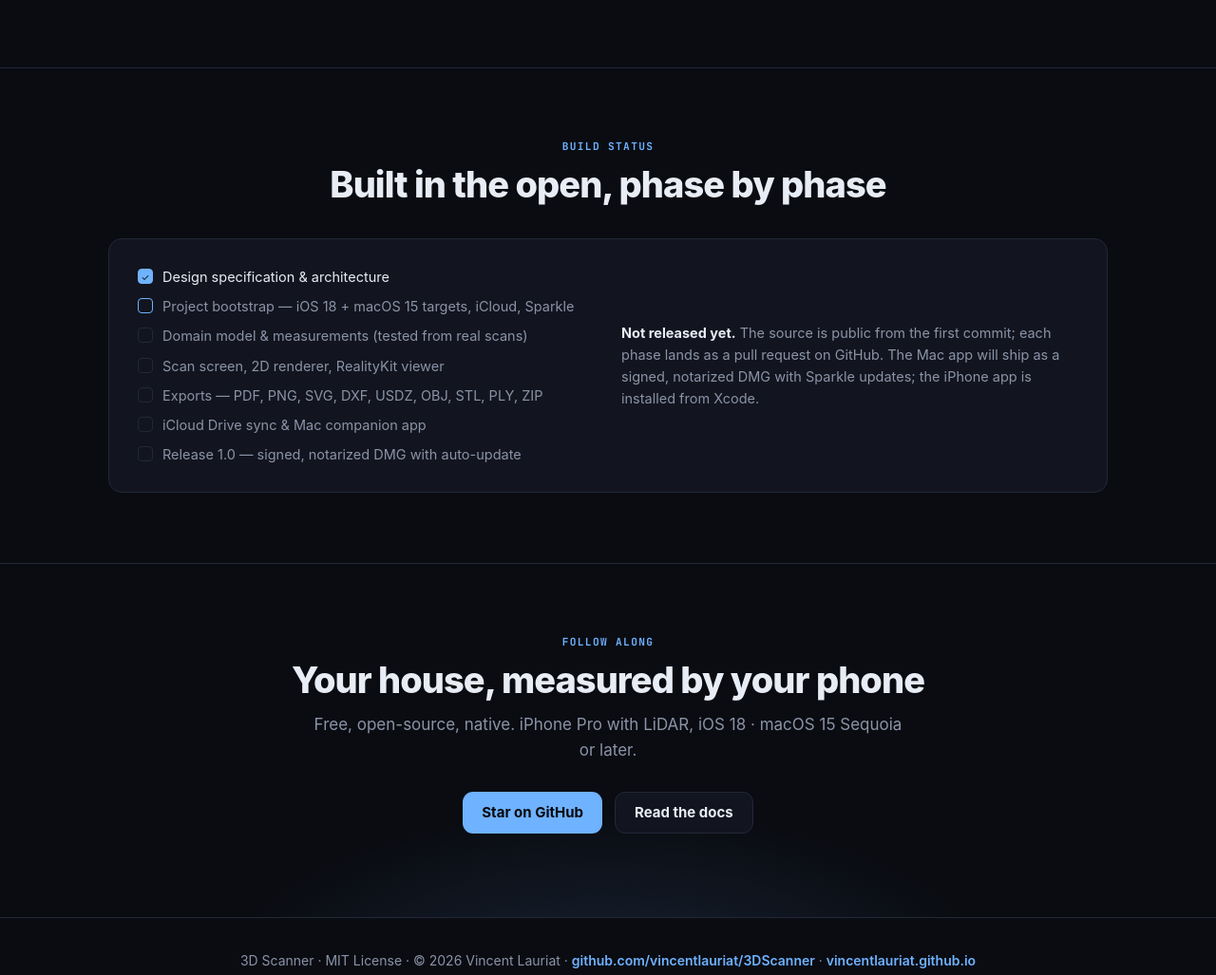
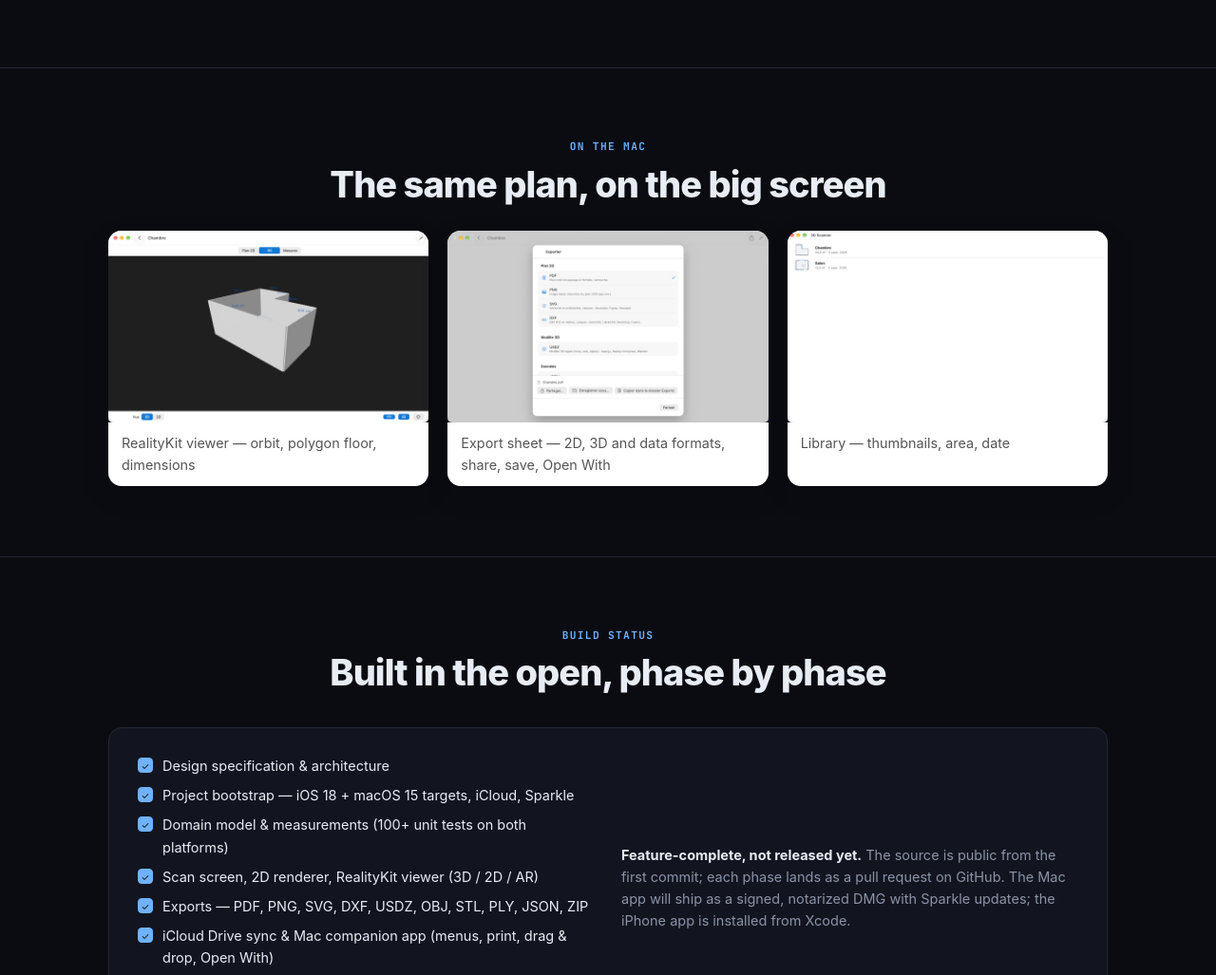
Before and after one commit to vincentlauriat/3DScanner, a plain HTML site: page docs/index.html in a window 1280 px wide. Shown: the part 2004-3031 px from the top of the page at 95% size. Drawn offline with Linux system fonts and the light colour scheme.

Commit message:
docs: landing page progress and Mac screenshots gallery

```diff
--- a/docs/index.html
+++ b/docs/index.html
@@ -124,6 +124,11 @@
     .status{grid-template-columns:1fr}
     .nav-links a:not(.btn){display:none}
   }
+
+    .shots{display:grid;grid-template-columns:repeat(auto-fit,minmax(280px,1fr));gap:20px;margin-top:28px}
+    .shots figure{margin:0;border-radius:14px;overflow:hidden;box-shadow:0 10px 30px rgba(0,0,0,.12);background:#fff}
+    .shots img{display:block;width:100%;height:auto}
+    .shots figcaption{padding:10px 14px;font-size:.9rem;color:#555}
 </style>
 </head>
 <body>
@@ -221,6 +226,18 @@
   </div>
 </div></section>
 
+<section id="shots"><div class="wrap">
+  <div class="center">
+    <p class="eyebrow"><span class="en">on the Mac</span><span class="fr">sur le Mac</span><span class="zh">在 Mac 上</span></p>
+    <h2><span class="en">The same plan, on the big screen</span><span class="fr">Le même plan, sur grand écran</span><span class="zh">同一份平面圖，在大螢幕上</span></h2>
+  </div>
+  <div class="shots">
+    <figure><img src="screenshots/mac-viewer-3d.png" alt="3D viewer on the Mac" loading="lazy"><figcaption><span class="en">RealityKit viewer — orbit, polygon floor, dimensions</span><span class="fr">Visualiseur RealityKit — orbite, sol polygonal, cotes</span><span class="zh">RealityKit 檢視器——環繞、多邊形地板、尺寸</span></figcaption></figure>
+    <figure><img src="screenshots/mac-export.png" alt="Export sheet on the Mac" loading="lazy"><figcaption><span class="en">Export sheet — 2D, 3D and data formats, share, save, Open With</span><span class="fr">Feuille d'export — formats 2D, 3D et données, partage, enregistrement, Ouvrir avec</span><span class="zh">匯出表單——2D、3D 與資料格式，分享、儲存、打開方式</span></figcaption></figure>
+    <figure><img src="screenshots/mac-list.png" alt="Room library on the Mac" loading="lazy"><figcaption><span class="en">Library — thumbnails, area, date</span><span class="fr">Bibliothèque — vignettes, surface, date</span><span class="zh">資料庫——縮圖、面積、日期</span></figcaption></figure>
+  </div>
+</div></section>
+
 <section id="status"><div class="wrap">
   <div class="center">
     <p class="eyebrow"><span class="en">build status</span><span class="fr">avancement</span><span class="zh">開發進度</span></p>
@@ -229,14 +246,14 @@
   <div class="status">
     <ol id="phases">
       <li class="done"><span class="box">✓</span><span><span class="en">Design specification &amp; architecture</span><span class="fr">Spécification et architecture</span><span class="zh">設計規格與架構</span></span></li>
-      <li class="now"><span class="box"></span><span><span class="en">Project bootstrap — iOS 18 + macOS 15 targets, iCloud, Sparkle</span><span class="fr">Amorçage — cibles iOS 18 + macOS 15, iCloud, Sparkle</span><span class="zh">專案建置——iOS 18 + macOS 15 目標、iCloud、Sparkle</span></span></li>
-      <li><span class="box"></span><span><span class="en">Domain model &amp; measurements (tested from real scans)</span><span class="fr">Modèle et mesures (testés sur de vrais scans)</span><span class="zh">資料模型與測量（以真實掃描測試）</span></span></li>
-      <li><span class="box"></span><span><span class="en">Scan screen, 2D renderer, RealityKit viewer</span><span class="fr">Écran de scan, rendu 2D, visualiseur RealityKit</span><span class="zh">掃描畫面、2D 渲染、RealityKit 檢視器</span></span></li>
-      <li><span class="box"></span><span><span class="en">Exports — PDF, PNG, SVG, DXF, USDZ, OBJ, STL, PLY, ZIP</span><span class="fr">Exports — PDF, PNG, SVG, DXF, USDZ, OBJ, STL, PLY, ZIP</span><span class="zh">匯出——PDF、PNG、SVG、DXF、USDZ、OBJ、STL、PLY、ZIP</span></span></li>
-      <li><span class="box"></span><span><span class="en">iCloud Drive sync &amp; Mac companion app</span><span class="fr">Synchronisation iCloud Drive et app Mac</span><span class="zh">iCloud Drive 同步與 Mac 伴侶程式</span></span></li>
-      <li><span class="box"></span><span><span class="en">Release 1.0 — signed, notarized DMG with auto-update</span><span class="fr">Version 1.0 — DMG signé, notarié, avec mise à jour automatique</span><span class="zh">1.0 版——已簽章、已公證的 DMG，支援自動更新</span></span></li>
+      <li class="done"><span class="box">✓</span><span><span class="en">Project bootstrap — iOS 18 + macOS 15 targets, iCloud, Sparkle</span><span class="fr">Amorçage — cibles iOS 18 + macOS 15, iCloud, Sparkle</span><span class="zh">專案建置——iOS 18 + macOS 15 目標、iCloud、Sparkle</span></span></li>
+      <li class="done"><span class="box">✓</span><span><span class="en">Domain model &amp; measurements (100+ unit tests on both platforms)</span><span class="fr">Modèle et mesures (plus de 100 tests unitaires sur les deux plateformes)</span><span class="zh">資料模型與測量（兩個平台上 100 多個單元測試）</span></span></li>
+      <li class="done"><span class="box">✓</span><span><span class="en">Scan screen, 2D renderer, RealityKit viewer (3D / 2D / AR)</span><span class="fr">Écran de scan, rendu 2D, visualiseur RealityKit (3D / 2D / AR)</span><span class="zh">掃描畫面、2D 渲染、RealityKit 檢視器（3D／2D／AR）</span></span></li>
+      <li class="done"><span class="box">✓</span><span><span class="en">Exports — PDF, PNG, SVG, DXF, USDZ, OBJ, STL, PLY, JSON, ZIP</span><span class="fr">Exports — PDF, PNG, SVG, DXF, USDZ, OBJ, STL, PLY, JSON, ZIP</span><span class="zh">匯出——PDF、PNG、SVG、DXF、USDZ、OBJ、STL、PLY、JSON、ZIP</span></span></li>
+      <li class="done"><span class="box">✓</span><span><span class="en">iCloud Drive sync &amp; Mac companion app (menus, print, drag &amp; drop, Open With)</span><span class="fr">Synchronisation iCloud Drive et app Mac (menus, impression, glisser-déposer, Ouvrir avec)</span><span class="zh">iCloud Drive 同步與 Mac 伴侶程式（選單、列印、拖放、打開方式）</span></span></li>
+      <li class="now"><span class="box"></span><span><span class="en">Release 1.0 — signed, notarized DMG with auto-update (pipeline ready, on-device validation in progress)</span><span class="fr">Version 1.0 — DMG signé, notarié, avec mise à jour automatique (chaîne prête, validation sur appareil en cours)</span><span class="zh">1.0 版——已簽章、已公證的 DMG，支援自動更新（流程就緒，裝置驗證進行中）</span></span></li>
     </ol>
-    <p class="note"><span class="en"><b>Not released yet.</b> The source is public from the first commit; each phase lands as a pull request on <a href="https://github.com/vincentlauriat/3DScanner">GitHub</a>. The Mac app will ship as a signed, notarized DMG with Sparkle updates; the iPhone app is installed from Xcode.</span><span class="fr"><b>Pas encore publiée.</b> Le code est public depuis le premier commit ; chaque phase arrive en pull request sur <a href="https://github.com/vincentlauriat/3DScanner">GitHub</a>. L'app Mac sera livrée en DMG signé et notarié avec mises à jour Sparkle ; l'app iPhone s'installe depuis Xcode.</span><span class="zh"><b>尚未發布。</b>原始碼自第一個提交起即公開；每個階段以 pull request 形式合併至 <a href="https://github.com/vincentlauriat/3DScanner">GitHub</a>。Mac 版將以已簽章、已公證的 DMG 發布並支援 Sparkle 更新；iPhone 版從 Xcode 安裝。</span></p>
+    <p class="note"><span class="en"><b>Feature-complete, not released yet.</b> The source is public from the first commit; each phase lands as a pull request on <a href="https://github.com/vincentlauriat/3DScanner">GitHub</a>. The Mac app will ship as a signed, notarized DMG with Sparkle updates; the iPhone app is installed from Xcode.</span><span class="fr"><b>Fonctionnellement complète, pas encore publiée.</b> Le code est public depuis le premier commit ; chaque phase arrive en pull request sur <a href="https://github.com/vincentlauriat/3DScanner">GitHub</a>. L'app Mac sera livrée en DMG signé et notarié avec mises à jour Sparkle ; l'app iPhone s'installe depuis Xcode.</span><span class="zh"><b>功能已完成，尚未發布。</b>原始碼自第一個提交起即公開；每個階段以 pull request 形式合併至 <a href="https://github.com/vincentlauriat/3DScanner">GitHub</a>。Mac 版將以已簽章、已公證的 DMG 發布並支援 Sparkle 更新；iPhone 版從 Xcode 安裝。</span></p>
   </div>
 </div></section>
 
```
